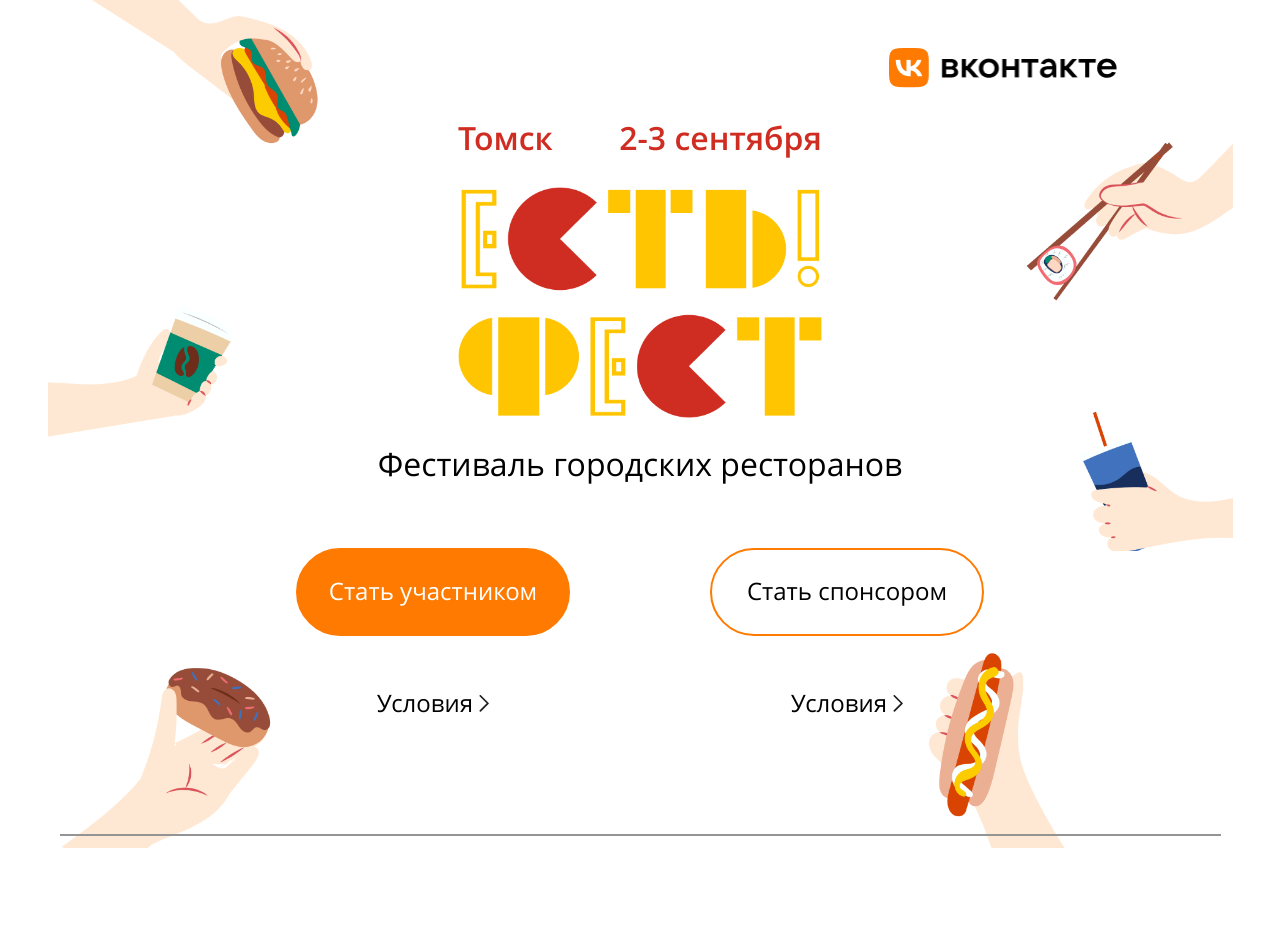
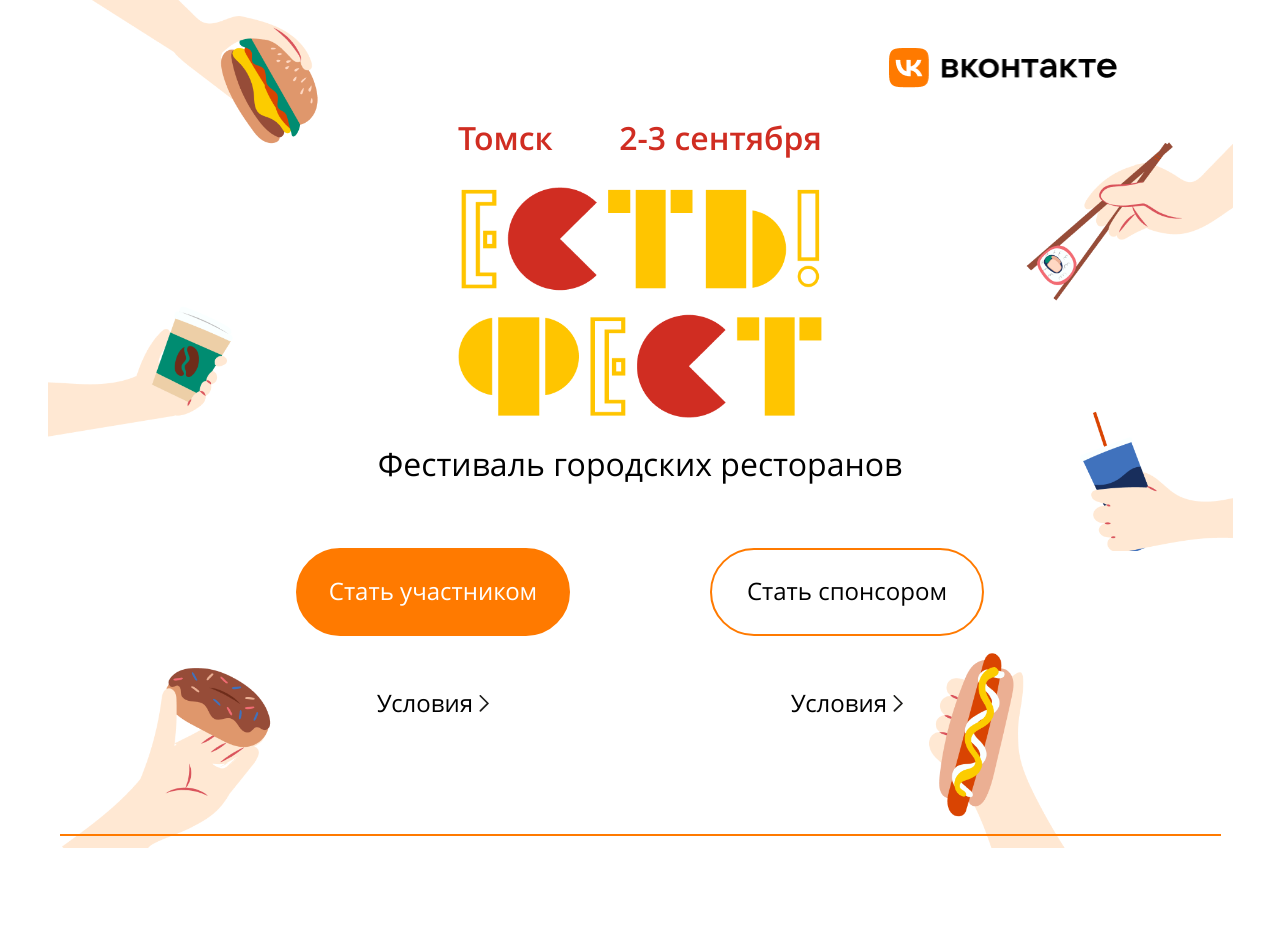
Before and after one commit to AlexBoynich/eat, a Vue app: page / in a window 1280 px wide. Shown: the top 926 px of the page. Built offline with nearby package versions, Linux system fonts and the light colour scheme; what vue-yandex-metrika would draw is missing.

Commit message:
testChanges1

```diff
--- a/src/components/Footer.vue
+++ b/src/components/Footer.vue
@@ -47,6 +47,8 @@
 .container
   @media  (max-width: 875px)
     max-width: 360px
+    margin: 0 auto
+    padding: 16px
 .footerColor
   background: #FFC500
 .footer
@@ -60,22 +62,28 @@
     width: 60%
     max-width: 1920px
     justify-content: start
+    @media  (max-width: 1100px)
+      width: auto
     @media  (max-width: 875px)
       width: 100%
       justify-content: space-between
     .footerTable
       width: 23%
-      margin: 30px
+      margin: 64px 47px 64px 72px
       min-width: 258px
       p
         font-size: 24px
       .number
         text-decoration: none
         color: #1C1C1A
+      .director
+        margin: 16px 0
+      .post
+        max-width: 210px
       @media  (max-width: 875px)
         width: 128px
         min-width: 128px
-        margin: 20px
+        margin: 0px
         .post
           height: 44px
         .director
@@ -86,7 +94,16 @@
 .adress
   display: flex
   flex-direction: column
-  margin: 20px
+  @media  (max-width: 875px)
+    margin: 16px 0
+  h4
+    margin-top: 64px
+    @media  (max-width: 875px)
+      margin-top: 0
+  a
+    margin-top: 16px
+    @media  (max-width: 875px)
+    margin-top: 0
   @media  (max-width: 875px)
     margin: 16px 20
 .vkLogoMobile
@@ -97,6 +114,6 @@
     display: flex
     width: 33px
     height: 33px
-    margin: 16px 0 16px 30%
+    margin: 16px 0 16px 60%
 
 </style>
--- a/src/components/MainInfo.vue
+++ b/src/components/MainInfo.vue
@@ -25,7 +25,7 @@
                 programList: [
                     {text: 'ЛЮБИМЫЕ ЗАВЕДЕНИЯ ТОМСКА', link: '/purePhoto.png', class: '0'},
                     {text: 'МАРКЕТ', link: '/purePhoto.png', class: '1'},
-                    {text: 'МАСТЕР-КЛАСЫ И ЛЕКТОРИЙ', link: '/purePhoto.png', class: '2'},
+                    {text: 'МАСТЕР-КЛАССЫ И ЛЕКТОРИЙ', link: '/purePhoto.png', class: '2'},
                     {text: 'БОЛЬШАЯ ДЕТСКАЯ ИГРОВАЯ', link: '/purePhoto.png', class: '2'},
                     {text: 'РАЗВЛЕКАТЕЛЬНАЯ ПРОГРАММА', link: '/purePhoto.png', class: '0'},
                     {text: 'И ЕЩЕ МНОГО ДРУГИХ СЮРПРИЗОВ', link: '/purePhoto.png', class: '1'},
@@ -40,12 +40,12 @@
         display: flex
         flex-direction: column
         align-items: center
-        padding: 12px 9px 72px 9px
+        padding: 0 9px 72px 9px
         .title
-            margin: 40px
+            margin: 80px auto 24px
             color: #FF7A00
             @media (max-width: 875px )
-                margin: 48px 12px 12px 12px
+                margin: 32px 12px 16px 12px
     .mainText
         display: flex
         text-align: center
@@ -68,11 +68,12 @@
         padding: 35px
         .itemText
             text-align: center
+            max-width: 340px
         @media (max-width: 875px )
             width: 320px
             height: 100px
             border-radius: 40px
-            margin: 5px
+            margin: 8px
             padding: 0 15px
 
     .program
@@ -81,6 +82,8 @@
         flex-wrap: wrap
         justify-content: center
         gap: 42px 22px
+        @media (max-width: 875px )
+            gap: 0
         img
             width: 150px
             height: 150px
--- a/src/components/StartBlock.vue
+++ b/src/components/StartBlock.vue
@@ -79,7 +79,7 @@ export default {
             min-width: auto
     hr
         width: 100%
-        border: 1px solid #949494
+        border: 1px solid #FF7A00
         margin: 0 0 12px
         position: relative
     .participantBlock
```
